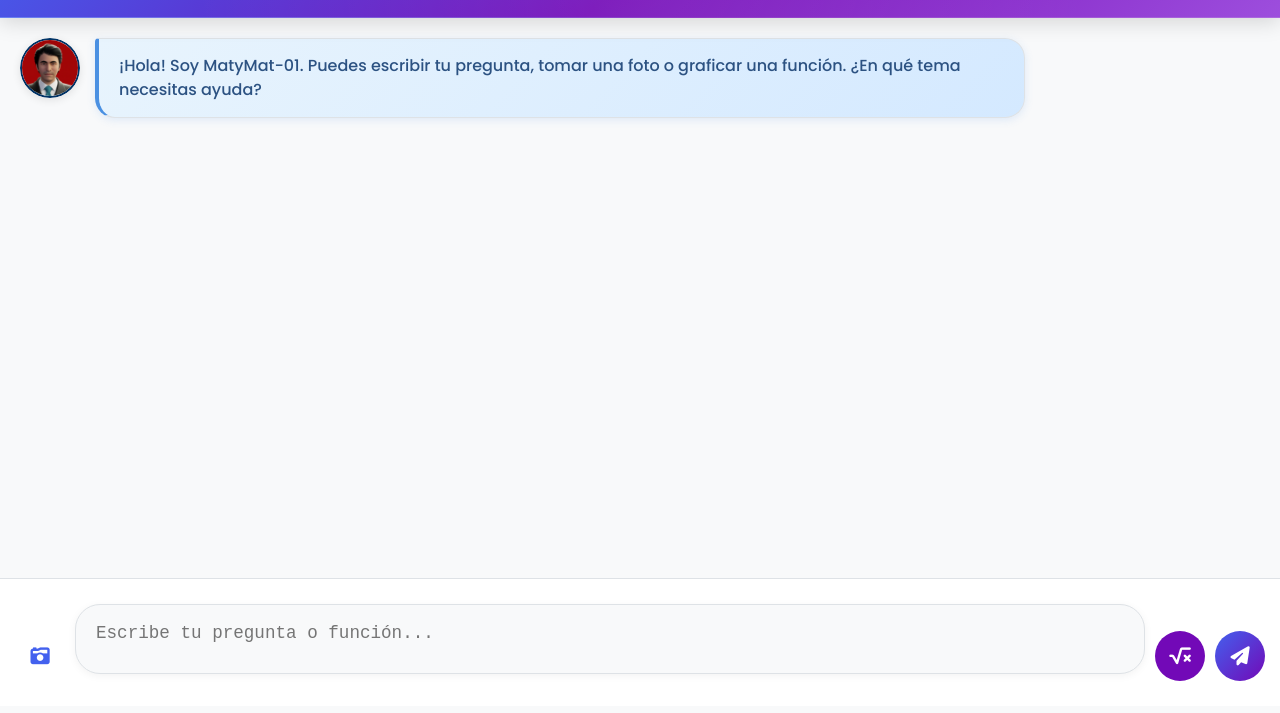
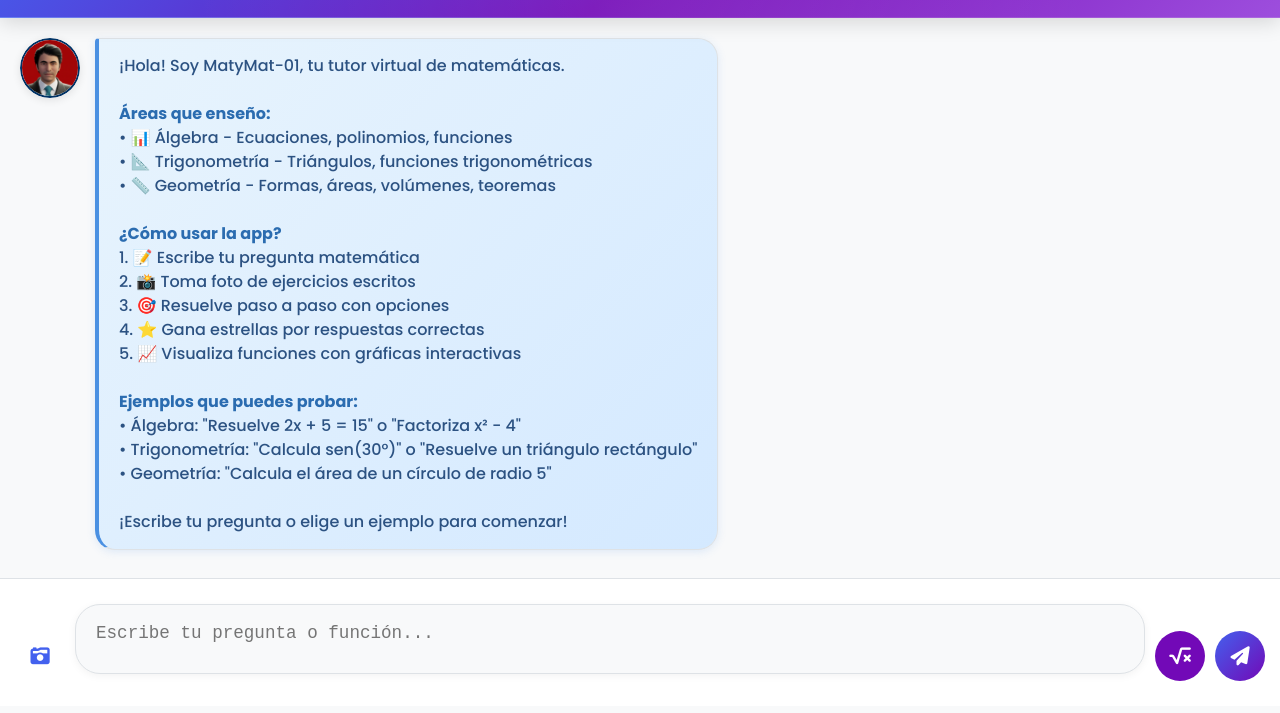
Before and after one commit to EFRA2303/matymat01, a website: page index.html in a window 1280 px wide. Shown: the part 94-807 px from the top of the page. Drawn offline with Linux system fonts and the light colour scheme; a script that the page names is missing.

Commit message:
Update index.html

```diff
--- a/index.html
+++ b/index.html
@@ -38,7 +38,26 @@
                     <img src="tutor-avatar.png" alt="Tutor MatyMat-01" class="tutor-img">
                 </div>
                 <div class="message-content">
-                    ¡Hola! Soy MatyMat-01. Puedes escribir tu pregunta, tomar una foto o graficar una función. ¿En qué tema necesitas ayuda?
+                    ¡Hola! Soy MatyMat-01, tu tutor virtual de matemáticas.<br><br>
+
+                    <strong>Áreas que enseño:</strong><br>
+                    • 📊 Álgebra - Ecuaciones, polinomios, funciones<br>
+                    • 📐 Trigonometría - Triángulos, funciones trigonométricas<br>
+                    • 📏 Geometría - Formas, áreas, volúmenes, teoremas<br><br>
+
+                    <strong>¿Cómo usar la app?</strong><br>
+                    1. 📝 Escribe tu pregunta matemática<br>
+                    2. 📸 Toma foto de ejercicios escritos<br>
+                    3. 🎯 Resuelve paso a paso con opciones<br>
+                    4. ⭐ Gana estrellas por respuestas correctas<br>
+                    5. 📈 Visualiza funciones con gráficas interactivas<br><br>
+
+                    <strong>Ejemplos que puedes probar:</strong><br>
+                    • Álgebra: "Resuelve 2x + 5 = 15" o "Factoriza x² - 4"<br>
+                    • Trigonometría: "Calcula sen(30°)" o "Resuelve un triángulo rectángulo"<br>
+                    • Geometría: "Calcula el área de un círculo de radio 5"<br><br>
+
+                    ¡Escribe tu pregunta o elige un ejemplo para comenzar!
                 </div>
             </div>
         </div>
```
